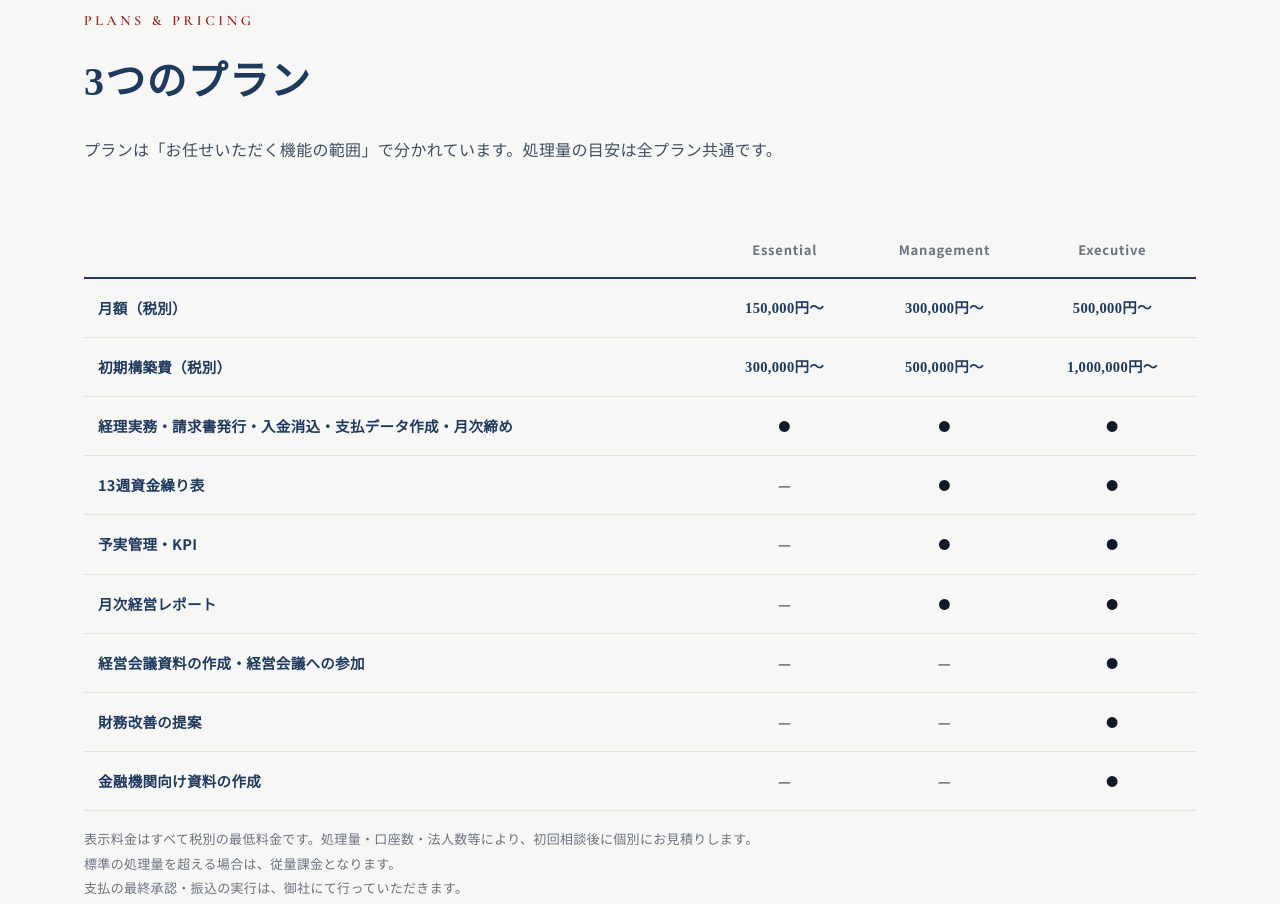
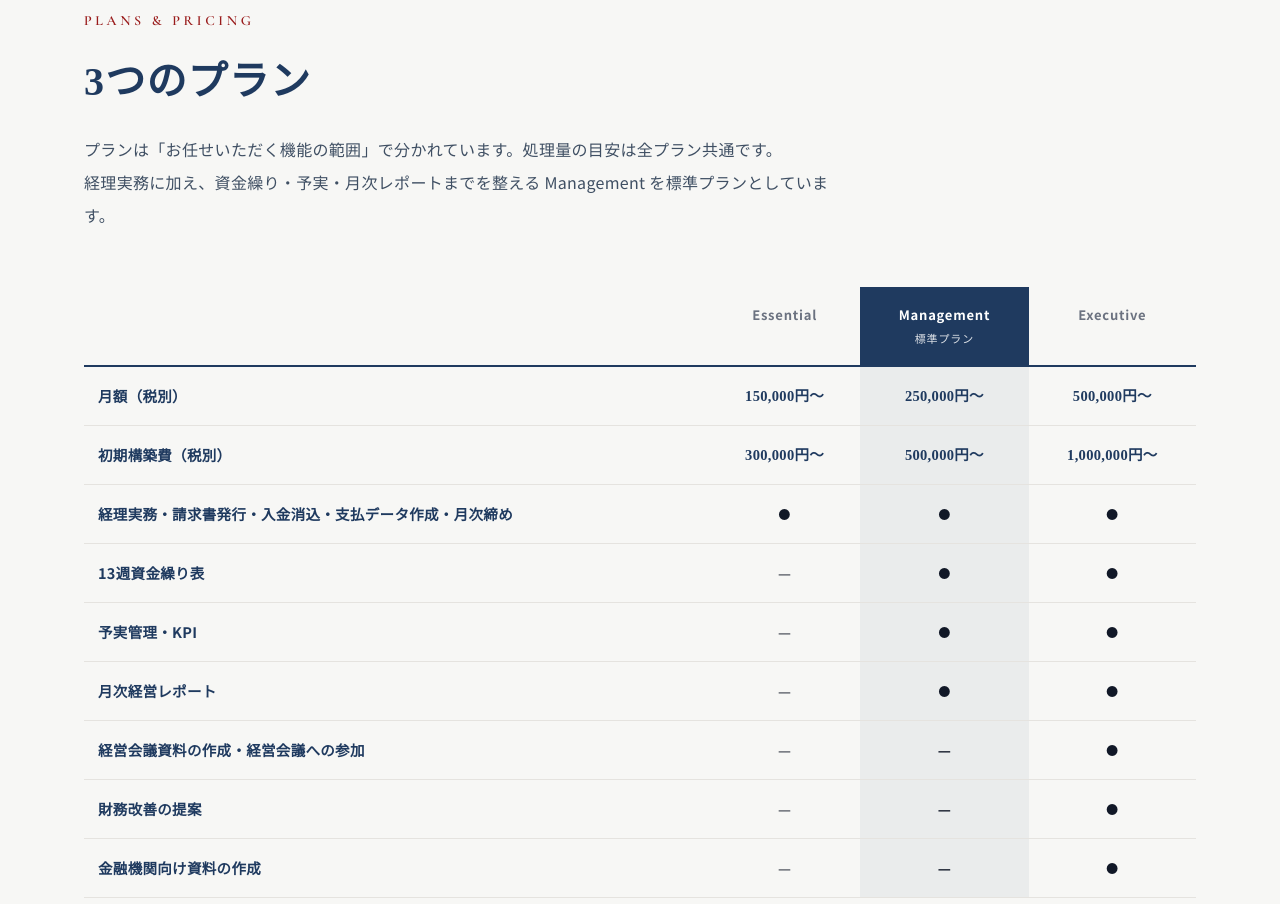
Before and after one commit to 1p-cpu/c-suite.co, a plain HTML site: page docs/services/bpo/index.html in a window 1280 px wide. Shown: the part 3870-4774 px from the top of the page. Drawn offline with nearby package versions, Linux system fonts and the light colour scheme.

Commit message:
BPO LP: Managementを250,000円〜・標準プランとして強調（本人提案）
Co-Authored-By: Claude Opus 5.5 <noreply@anthropic.com>
Claude-Session: https://claude.ai/code/session_01ULPT3rk25hVAmaCp2Q7XAB

```diff
--- a/docs/services/bpo/index.html
+++ b/docs/services/bpo/index.html
@@ -59,6 +59,9 @@
 .bpo-scroll-hint{display:none;font-size:12px;color:var(--muted);margin-bottom:8px}
 @media (max-width:780px){.bpo-scroll-hint{display:block}}
 .bpo-plan td:not(:first-child),.bpo-plan th{text-align:center;white-space:nowrap}
+.bpo-plan .bpo-std{background:var(--navy);color:#fff}
+.bpo-plan td:nth-child(3){background:rgba(31,58,95,.06);font-weight:600}
+.bpo-badge{display:block;font-size:11px;font-weight:500;letter-spacing:.08em;color:#fff;opacity:.85;margin-top:2px}
 .page-hero--dark .btn-ghost{color:#fff;border-color:rgba(255,255,255,.4)}
 .page-hero--dark .btn-ghost:hover{background:#fff;color:var(--navy);border-color:#fff}
 </style>
@@ -160,14 +163,14 @@
     <div class="section-head">
       <span class="sec-label">Plans &amp; Pricing</span>
       <h2 class="section-title">3つのプラン</h2>
-      <p class="section-sub">プランは「お任せいただく機能の範囲」で分かれています。処理量の目安は全プラン共通です。</p>
+      <p class="section-sub">プランは「お任せいただく機能の範囲」で分かれています。処理量の目安は全プラン共通です。<br class="pc-br" />経理実務に加え、資金繰り・予実・月次レポートまでを整える Management を標準プランとしています。</p>
     </div>
     <p class="bpo-scroll-hint">表は横にスクロールできます →</p>
     <div class="table-wrap">
       <table class="price-table bpo-plan">
-        <thead><tr><th></th><th>Essential</th><th>Management</th><th>Executive</th></tr></thead>
+        <thead><tr><th></th><th>Essential</th><th class="bpo-std">Management<span class="bpo-badge">標準プラン</span></th><th>Executive</th></tr></thead>
         <tbody>
-          <tr><td>月額（税別）</td><td class="price">150,000円〜</td><td class="price">300,000円〜</td><td class="price">500,000円〜</td></tr>
+          <tr><td>月額（税別）</td><td class="price">150,000円〜</td><td class="price">250,000円〜</td><td class="price">500,000円〜</td></tr>
           <tr><td>初期構築費（税別）</td><td class="price">300,000円〜</td><td class="price">500,000円〜</td><td class="price">1,000,000円〜</td></tr>
           <tr><td>経理実務・請求書発行・入金消込・支払データ作成・月次締め</td><td>●</td><td>●</td><td>●</td></tr>
           <tr><td>13週資金繰り表</td><td>—</td><td>●</td><td>●</td></tr>
```
Also changed, not shown: src/pages/11_services_bpo.html (+6 -3 lines).
